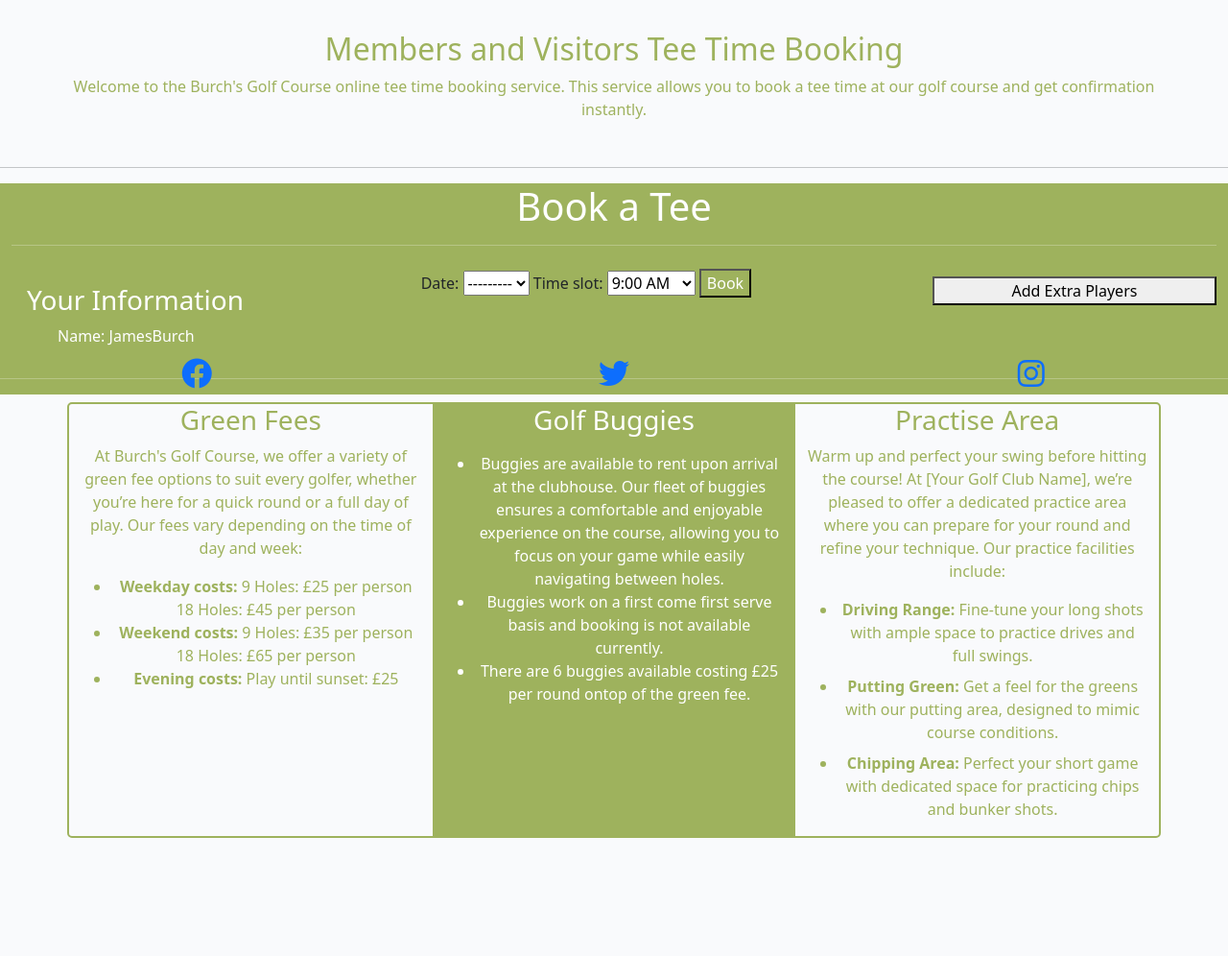
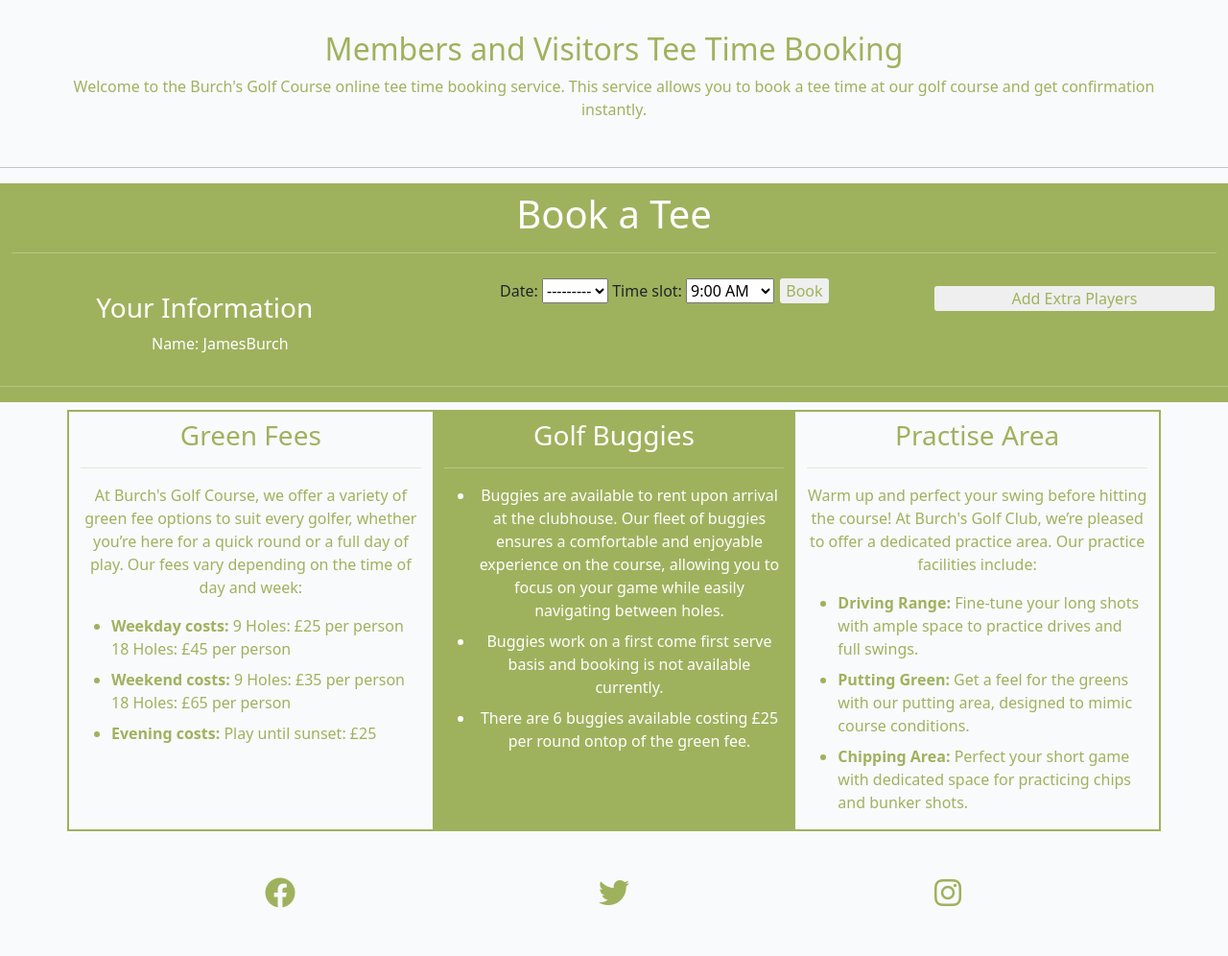
Before and after one commit to James-Burch/PP4-Django-Project, a Django app: page /booking/ in a window 1280 px wide. Shown: the part 393-1389 px from the top of the page at 96% size. Before the commit the page ends 1266 px from the top, so only its background shows below. Run offline with Django 5.2, Linux system fonts and the light colour scheme; a user stored in the database is signed in; data that the repository does not hold is empty.

Commit message:
Add small style improvements

```diff
--- a/bookapp/templates/base.html
+++ b/bookapp/templates/base.html
@@ -78,15 +78,15 @@
 </body>
 <footer>
     <div class="container">
-        <div class="row fixed-bottom text-center">
+        <div class="row text-center p-5">
             <div class="col-4">
-                <a href="https://www.facebook.com/" rel="noopener" target="_blank"><i class="fab fa-facebook fa-2x"></i></a>
+                <a href="https://www.facebook.com/" rel="noopener" target="_blank"><i class="fab fa-facebook fa-2x social-icons"></i></a>
             </div>
             <div class="col-4">
-                <a href="https://x.com/?lang=en" rel="noopener" target="_blank"><i class="fab fa-twitter fa-2x"></i></a>
+                <a href="https://x.com/?lang=en" rel="noopener" target="_blank"><i class="fab fa-twitter fa-2x social-icons"></i></a>
             </div>
             <div class="col-4">
-                <a href="https://www.instagram.com/" rel="noopener" target="_blank"><i class="fab fa-instagram fa-2x"></i></a>
+                <a href="https://www.instagram.com/" rel="noopener" target="_blank"><i class="fab fa-instagram fa-2x social-icons"></i></a>
             </div>
         </div>
     </div>
--- a/bookapp/templates/bookingpage.html
+++ b/bookapp/templates/bookingpage.html
@@ -11,47 +11,48 @@
         time at our golf course and get confirmation instantly.</p>
 </div>
 <hr>
-<div class="container-fluid bg-green text-white">
+<div class="container-fluid bg-green text-white pt-2">
     <h1 class="text-center">Book a Tee</h1>
     <hr class="text-white">
     <!-- Displays the information of the user that is logged in -->
     <div class="row mt-4 d-flex justify-content-space-evenly">
         <div class="card col-12 col-lg-4">
-            <div class="card-body text-white">
+            <div class="card-body text-white text-center">
                 <h3 class="card-title">Your Information</h3>
                 <ul class="no-bullets">
                     <li>Name: {{ user }}</li>
                 </ul>
             </div>
         </div>
-        <div class="card col-12 col-lg-5">
+        <div class="card col-12 col-lg-5 text-center">
             <form method="post">
                 {% csrf_token %}
                 {{ form.date.label_tag }} {{ form.date }}
                 {{ form.time_slot.label_tag }} {{ form.time_slot }}
-                <button type="submit" class="text-white bg-green">Book</button>
+                <button type="submit" class="text-green book-btn">Book</button>
             </form>
         </div>
 
         <div class="card col-12 col-lg-3">
-            <button class="mt-2">Add Extra Players</button>
+            <button class="mt-2 book-btn">Add Extra Players</button>
         </div>
         <hr class="text-white">
     </div>
 </div>
-<div class="container text-center pb-5">
+<div class="container text-center">
     <div class="row mt-2 d-flex justify-content-space-evenly booking-info-box">
         <div class="col-12 col-lg-4 text-green">
-            <h3 class="mb-2">Green Fees</h3>
+            <h3 class="mb-2 pt-2">Green Fees</h3>
+            <hr>
             <p>At Burch's Golf Course, we offer a variety of green fee options to suit every golfer, whether you’re
                 here for a quick round or a full day of play. Our fees vary depending on the time of day and week:
-            <ul>
-                <li>
+            <ul class="text-start">
+                <li class="pb-2">
                     <strong>Weekday costs:</strong>
                     9 Holes: £25 per person
                     18 Holes: £45 per person
                 </li>
-                <li>
+                <li class="pb-2">
                     <strong>Weekend costs:</strong>
                     9 Holes: £35 per person
                     18 Holes: £65 per person
@@ -65,16 +66,17 @@
             </p>
         </div>
         <div class="col-12 col-lg-4 bg-green text-white">
-            <h3>Golf Buggies</h3>
+            <h3 class="pt-2">Golf Buggies</h3>
+            <hr class="text-white">
             <p>
             <ul>
-                <li>
+                <li class="pb-2">
                     Buggies are available to rent upon arrival at the clubhouse. Our fleet of buggies
                     ensures a comfortable and enjoyable experience on the course, allowing you to focus on your game
                     while
                     easily navigating between holes.
                 </li>
-                <li>Buggies work on a first come first serve basis and booking is not available currently.
+                <li class="pb-2">Buggies work on a first come first serve basis and booking is not available currently.
                 </li>
                 <li>
                     There are 6 buggies available costing £25 per round ontop of the green fee.
@@ -83,35 +85,29 @@
             </p>
         </div>
         <div class="col-12 col-lg-4 text-green">
-            <h3>Practise Area</h3>
-            <p>Warm up and perfect your swing before hitting the course! At [Your Golf Club Name], we’re pleased to
-                offer a dedicated practice area where you can prepare for your round and refine your technique. Our
+            <h3 class="pt-2">Practise Area</h3>
+            <hr>
+            <p>Warm up and perfect your swing before hitting the course! At Burch's Golf Club, we’re pleased to
+                offer a dedicated practice area. Our
                 practice facilities include:
-            <ul>
+            <ul class="text-start">
                 <li class="mb-2">
                     <strong>Driving Range:</strong> Fine-tune your long shots with ample space to practice drives and
                     full swings.
                 </li>
-                <li class="mb-2"><strong>Putting Green:</strong> Get a feel for the greens with our putting area, designed to mimic
-                    course conditions.</li>
-                <li class="mb-2"><strong>Chipping Area:</strong> Perfect your short game with dedicated space for practicing chips and
-                    bunker shots.</li>
+                <li class="mb-2">
+                    <strong>Putting Green:</strong> Get a feel for the greens with our putting area, designed to mimic
+                    course conditions.
+                </li>
+                <li class="mb-2">
+                    <strong>Chipping Area:</strong> Perfect your short game with dedicated space for practicing chips
+                    and
+                    bunker shots.
+                </li>
             </ul>
             </p>
         </div>
     </div>
 </div>
-<script>
-    // Show footer after scrolling 100px down the page
-    window.addEventListener('scroll', function() {
-        const footer = document.getElementById('footer');
 
-        // Check if the user has scrolled down more than 100px
-        if (window.scrollY > 100) {
-            footer.style.display = 'block';
-        } else {
-            footer.style.display = 'none';
-        }
-    });
-</script>
 {% endblock %}
--- a/bookapp/views.py
+++ b/bookapp/views.py
@@ -31,14 +31,14 @@ def create_booking(request):
             booking = form.save(commit=False)
             booking.user = request.user
             booking.post = post
-            # # Check if slot is already booked
-            # if Booking.objects.filter(date=booking.date, time_slot=booking.time_slot).exists():
-            #     messages.add_message(request, message.ERROR, "This time slot is already booked. Please choose another.")
-            # else:
-            #     booking.save()
-            #     messages.add_message(request, message.SUCCESS,
-            #     'Booking Successful')
-            #     return redirect('booking_confirmation')
+            # Check if slot is already booked
+            if Booking.objects.filter(date=booking.date, time_slot=booking.time_slot).exists():
+                messages.add_message(request, message.ERROR, "This time slot is already booked. Please choose another.")
+            else:
+                booking.save()
+                messages.add_message(request, message.SUCCESS,
+                'Booking Successful')
+                return redirect('booking_confirmation')
     else:
         booking.save()
         messages.add_message(request, message.SUCCESS,'Booking Successful')
--- a/static/css/style.css
+++ b/static/css/style.css
@@ -41,33 +41,25 @@ body {
 
 .btn-signup,
 .btn-edit {
-    background-color: #188181;
+    background-color: #9EB25D;
     color: #fff;
 }
 
 .btn-signup:hover,
 .btn-signup:active {
     background-color: #fff;
-    color: #23BBBB;
+    color: #9EB25D;
 }
 
 .link {
-    color: #23BBBB;
+    color: #9EB25D;
     text-decoration: none;
 }
 
 .link:hover,
 .link:active {
-    color: #445261;
+    color: #7CAD0B;
     text-decoration: underline;
-}
-
-.faded {
-    color: rgb(172, 175, 175);
-}
-
-.approval {
-    color: rgb(222, 146, 168);
 }
 
 .text-white {
@@ -76,6 +68,10 @@ body {
 
 .text-green {
     color: #9EB25D;
+}
+
+.text-start {
+    text-align: start;
 }
 
 .parallax {
@@ -114,6 +110,20 @@ body {
 .navbar-sh {
     box-shadow: 0 4px 8px rgba(0, 0, 0, 0.2);
 }
+
+/* Footer styling */
+
+.social-icons {
+    color: #9EB25D;
+}
+
+.social-icons:hover {
+    transform: scale(1.1);
+    transition: transform 0.3s ease;
+    box-shadow: 0 4px 8px rgba(0, 0, 0, 0.2);
+    border-radius: 10px;
+}
+
 /* ----------------------------- Home page styling */
 
 .course-bg-image {
@@ -134,9 +144,20 @@ body {
 .booking-info-box {
     border: 2px #9EB25D;
     border-style: solid;
-    border-radius: 5px;
 }
 
 .bg-green {
     background-color: #9EB25D;
 }
+
+.book-btn {
+    border: 2px solid;
+    color: #9EB25D;
+    border-radius: 5px;
+}
+
+.book-btn:hover {
+    transform: scale(1.1);
+    transition: transform 0.3s ease;
+    box-shadow: 0 4px 8px rgba(0, 0, 0, 0.2);
+}
```
Also changed, not shown: bookapp/models.py (line endings or trailing spaces).
